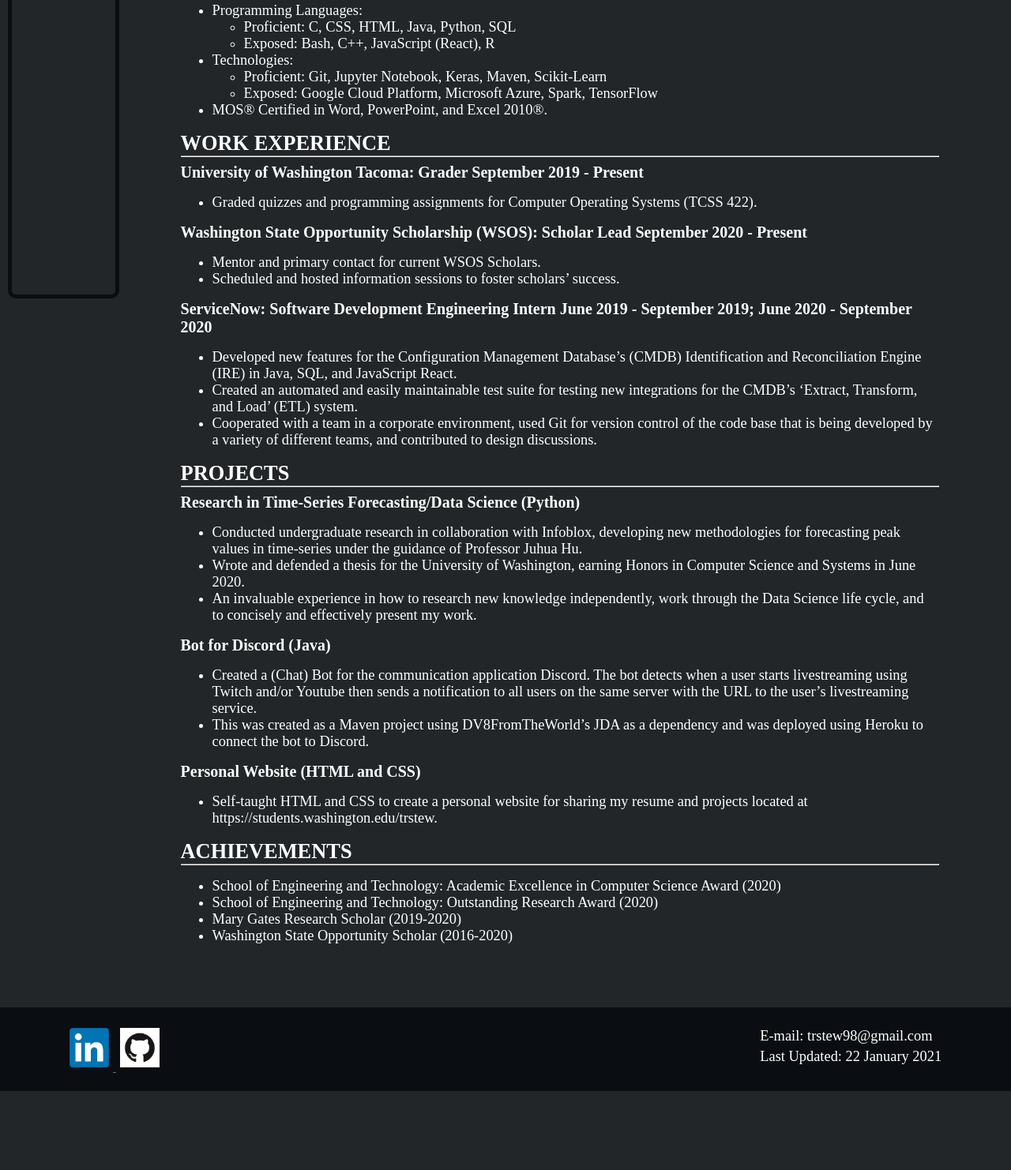
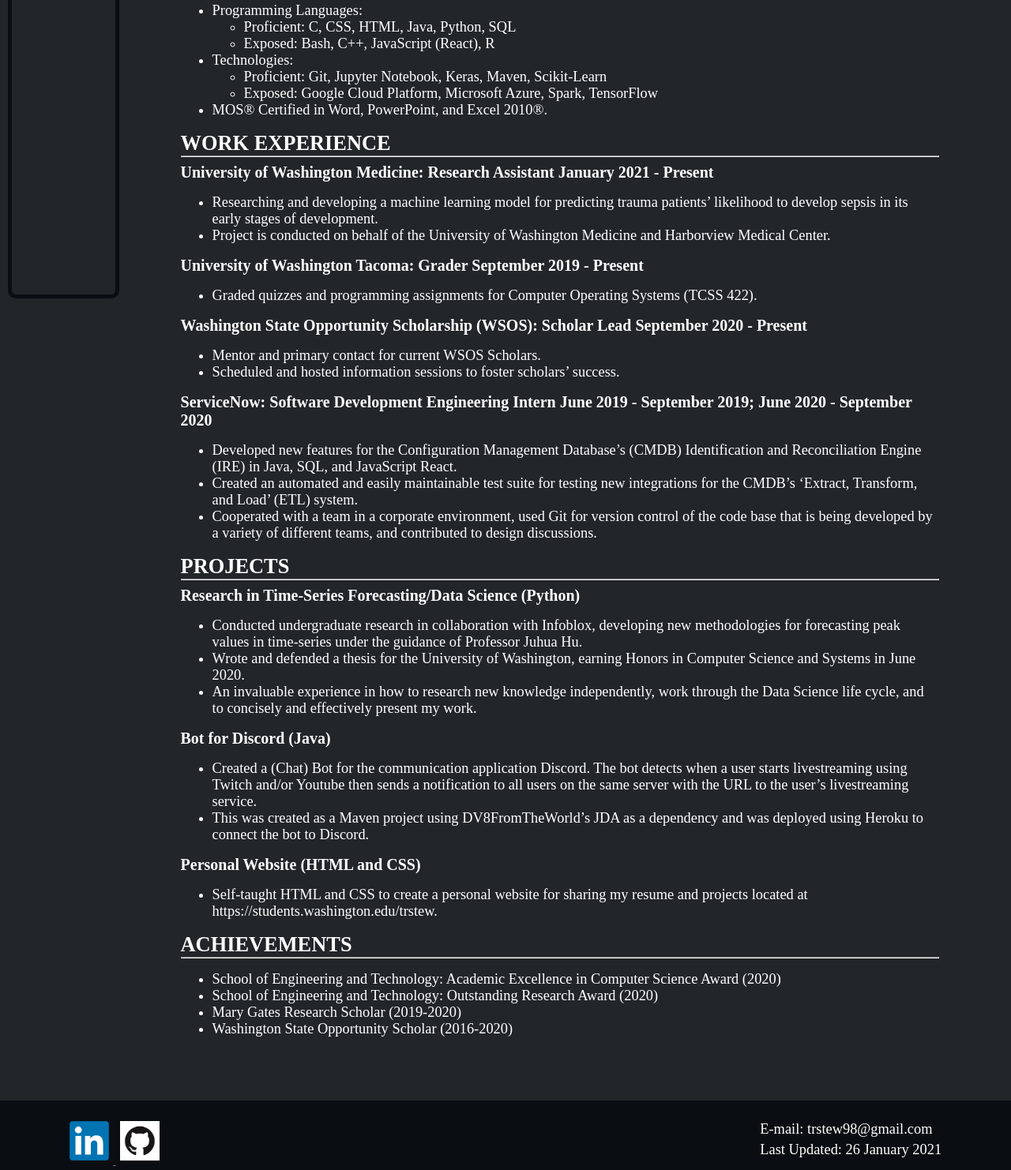
Before and after one commit to TuckerStewart98/PersonalWebsite, a plain HTML site: page WebContent/pages/resume.html in a window 1280 px wide. Shown: the part 606-2088 px from the top of the page at 79% size. Before the commit the page ends 1988 px from the top, so only its background shows below. Drawn offline with Linux system fonts and the light colour scheme.

Commit message:
Update for the 26th of January 2021.

```diff
--- a/WebContent/pages/resume.html
+++ b/WebContent/pages/resume.html
@@ -96,6 +96,17 @@
 			<!-- Work experience. -->
 			<h2>WORK EXPERIENCE</h2>
 			<hr>
+
+			<!-- University of Washington Medicine Research Project -->
+			<h3><b>University of Washington Medicine: Research Assistant</b>  January
+			2021 - Present</h3>
+			<ul>
+				<li>Researching and developing a machine learning model for
+				predicting trauma patients’ likelihood to develop sepsis in
+				its early stages of development.</li>
+				<li>Project is conducted on behalf of the University of
+				Washington Medicine and Harborview Medical Center.</li>
+			</ul>
 
 			<!-- University of Washington Tacoma -->
 			<h3><b>University of Washington Tacoma: Grader</b> September
@@ -210,7 +221,7 @@
 			<!-- Tucker Stewart's email address. -->
 			<p>E-mail: trstew98@gmail.com</p>
 			<!-- The day this page was last updated. -->
-			<p>Last Updated: 22 January 2021</p>
+			<p>Last Updated: 26 January 2021</p>
 		</div>
 	</footer>
 </body>
```
Also changed, not shown: WebContent/index.html (+1 -1 lines), WebContent/pages/contact_page.html (+1 -1 lines), WebContent/pages/portfolio.html (+1 -1 lines), 1 other file.
